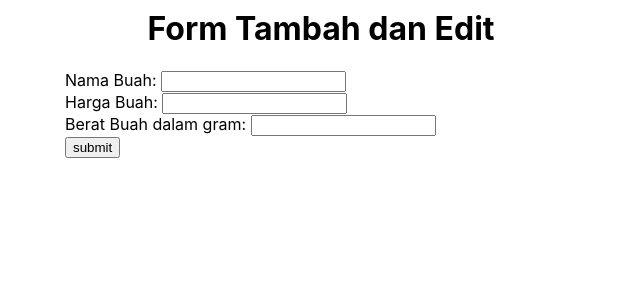
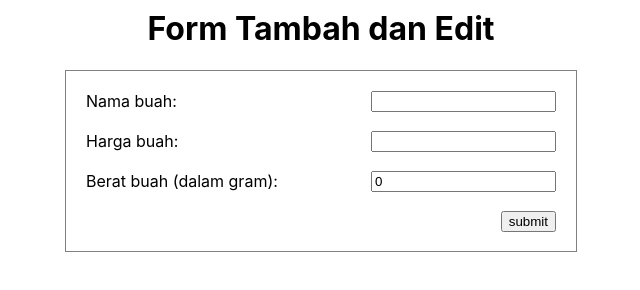
Before and after one commit to maswijay/sanbercode-reactjs-0720, a React (Create React App) app in the folder sanbercode-reactjs-0720-week3/: page / in a window 1280 px wide. Shown: the part 220-510 px from the top of the page, without its empty margins (319-959 px from the left). Built offline with nearby package versions, Linux system fonts and the light colour scheme; no server answers.

Commit message:
baru bisa API

```diff
--- a/sanbercode-reactjs-0720-week3/src/tugas14/ListBuah.js
+++ b/sanbercode-reactjs-0720-week3/src/tugas14/ListBuah.js
@@ -7,9 +7,9 @@ const ListBuah = () => {
     const [input, setInput] = useState({
         name: '',
         price: '',
-        weight: ''
+        weight: 0
         })
-    const [selectedId, setSelectedId] = useState('0')
+    const [selectedId, setSelectedId] = useState(0)
     const [statusForm, setStatusForm] = useState('create')
 
     useEffect( () => {
@@ -25,47 +25,66 @@ const ListBuah = () => {
     )
 
     const handleChange = (event) =>{
-        setInput(event.target.value)
+        let typeOfInput = event.target.name
+
+        switch (typeOfInput){
+            case 'name':{
+                setInput({...input, name: event.target.value});
+                break
+            }
+            case 'price':{
+                setInput({...input, price: event.target.value});
+                break
+            }
+            case 'weight':{
+                setInput({...input, weight: event.target.value});
+                break
+            }
+        default:{
+            break;
+        }
+        }
     }
 
     const handleEdit = (event) => {
         let idBuah = parseInt(event.target.value)
         let buah = dataHargaBuah.find(x => x.id === idBuah)
-        setInput(buah.name)
+        setInput({name: buah.name, price: buah.price, weight: buah.weight})
         setSelectedId(idBuah)
         setStatusForm('edit')
     }
 
     const handleDelete = (event) => {
         let idBuah = parseInt(event.target.value)
-        let newDataHargaBuah = dataHargaBuah.filter(el => el.id !== idBuah)
+        let newDataHargaBuah = dataHargaBuah.filter(el => el.id != idBuah)
 
-        axios.delete(`http://backendexample.sanbercloud.com/api/fruits${idBuah}`)
+        axios.delete(`http://backendexample.sanbercloud.com/api/fruits/${idBuah}`)
         .then(res => {
             console.log(res)
         })
 
-        setDataBuah = ([...newDataHargaBuah])
+        setDataBuah([...newDataHargaBuah])
     }
 
     const handleSubmit = (event) => {
         event.preventDefault()
 
-        let buah = input
+        let name = input.name
+        let price = input.price.toString()
 
-        if (buah.replace(/\s/g,'') !== ''){
+        if (name.replace(/\s/g,'') !== '' && price.replace(/\s/g,'') !== ''){
             if (statusForm === 'create'){
-                axios.post(`http://backendexample.sanbercloud.com/api/fruits/`, {buah})
+                axios.post(`http://backendexample.sanbercloud.com/api/fruits`, {name: input.name, price: input.price, weight: input.weight})
                 .then(res => {
-                    setDataBuah([...dataHargaBuah, {id: res.id, name: res.name, price: res.price, weight: res.weight}])
+                    setDataBuah([...dataHargaBuah, {id: res.data.id, name: input.name, price: input.price, weight: input.weight}])
                 })
             }else if(statusForm === 'edit'){
-                axios.put(`http://backendexample.sanbercloud.com/api/fruits/${selectedId}`, {buah})
-                .then(res => {
-                    let dataBuah = dataHargaBuah.find(el=> el.id ===selectedId)
-                    dataBuah.name = res.data.name
-                    dataBuah.price = res.data.price
-                    dataBuah.weight = res.data.weight
+                axios.put(`http://backendexample.sanbercloud.com/api/fruits/${selectedId}`, {name: input.name, price: input.price, weight: input.weight})
+                .then(() => {
+                    let dataBuah = dataHargaBuah.find(el=> el.id === selectedId)
+                    dataBuah.name = input.name
+                    dataBuah.price = input.price
+                    dataBuah.weight = input.weight
 
                     setDataBuah([...dataHargaBuah])
                 })
@@ -73,7 +92,7 @@ const ListBuah = () => {
 
             setStatusForm('create')
             setSelectedId(0)
-            setInput('')
+            setInput({name: '', price: '', weight: 0})
         }
     }
 
@@ -82,7 +101,7 @@ const ListBuah = () => {
             <div style={{width: '40%', margin: '0 auto', marginTop: '20px'}}>
                 <h1 style= {{textAlign:'center'}}>Tabel Harga Buah</h1>
                 <table style={{width: '100%', border: '1px solid black'}}>
-                    <tbody>
+                    <thead>
                         <tr style={{backgroundColor: '#AAAAAA'}}>
                             <th>No</th>
                             <th>Nama</th>
@@ -90,21 +109,21 @@ const ListBuah = () => {
                             <th>Berat</th>
                             <th>Aksi</th>
                         </tr>
-                    </tbody>
+                    </thead>
 
                     <tbody style= {{backgroundColor: '#FF7F50'}}>
                         {
-                            dataHargaBuah != null && dataHargaBuah.map((id, index) => {
+                            dataHargaBuah != null && dataHargaBuah.map((item, index) => {
                             return(
                                 <tr key={index}>
                                     <td style= {{textAlign:'center'}}>{index+1}</td>
-                                    <td>{id.name}</td>
-                                    <td>{id.price}</td>
-                                    <td>{id.weight/1000}kg</td>
+                                    <td>{item.name}</td>
+                                    <td>{item.price}</td>
+                                    <td>{item.weight/1000} Kg</td>
                                     <td style={{textAlign: 'center'}}>
-                                        <button onClick={handleEdit} value={id}>Edit</button>
+                                        <button onClick={handleEdit} value={item.id}>Edit</button>
                                         &nbsp;
-                                        <button onClick={handleDelete} value={id}>Delete</button>
+                                        <button onClick={handleDelete} value={item.id}>Delete</button>
                                     </td>
                                 </tr>
                             )
@@ -114,19 +133,27 @@ const ListBuah = () => {
                 {/* Form Input */}
                 <h1 style= {{textAlign:'center'}}>Form Tambah dan Edit</h1>
 
-                <form onSubmit={handleSubmit}>
-                    <label>Nama Buah: </label>
-                    <input type="text" name= 'nama'  onChange={handleChange} />
-                </form>
-                <form onSubmit={handleSubmit}>
-                    <label>Harga Buah: </label>
-                    <input type="text"  name= 'harga'  onChange={handleChange} />
-                </form>
-                <form onSubmit={handleSubmit}>
-                    <label>Berat Buah dalam gram: </label>
-                    <input type="text"  name= 'berat'  onChange={handleChange} />
-                </form>
-                <button>submit</button>
+                <div style={{width: '100%', margin: '0 auto', marginTop: '10px', display: 'block'}}>
+                    <div style={{border: '1px solid grey', padding: '20px'}}>
+                        <form onSubmit={handleSubmit}>
+                            <label style={{float: 'left'}}>Nama buah:</label>
+                            <input style={{float: 'right'}} type='text' name='name' value={input.name} onChange={handleChange} />
+                        <br/>
+                        <br/>
+                            <label style={{float: 'left'}}>Harga buah:</label>
+                            <input style={{float: 'right'}} type='text' name='price' value={input.price} onChange={handleChange} />
+                        <br/>
+                        <br/>
+                            <label style={{float: 'left'}}>Berat buah (dalam gram):</label>
+                            <input style={{float: 'right'}} type='text' name='weight' value={input.weight} onChange={handleChange} />
+                        <br/>
+                        <br/>
+                        <div style={{width: '100%', paddingBottom: '20px'}}>
+                            <button style={{float: 'right'}}>submit</button>
+                        </div>
+                        </form>
+                    </div>
+                </div>
             </div>
             </>
         )
```
